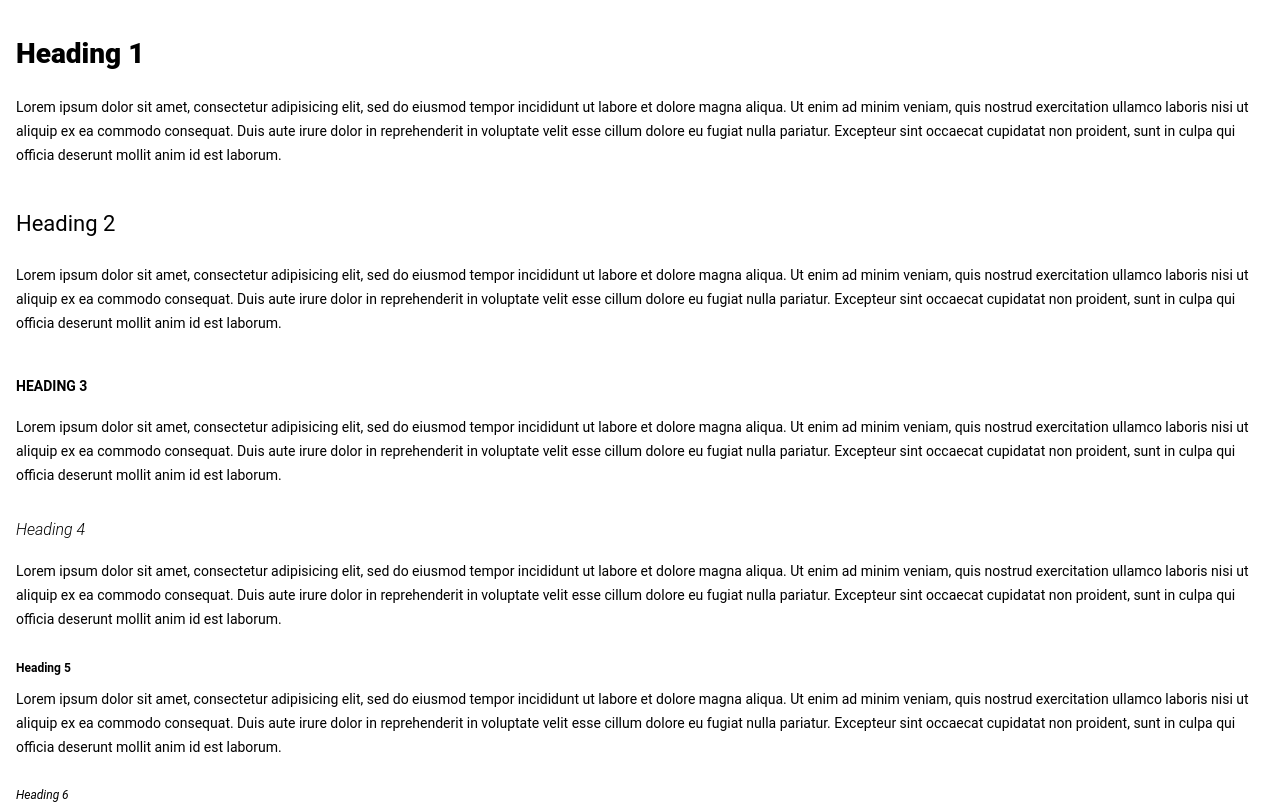
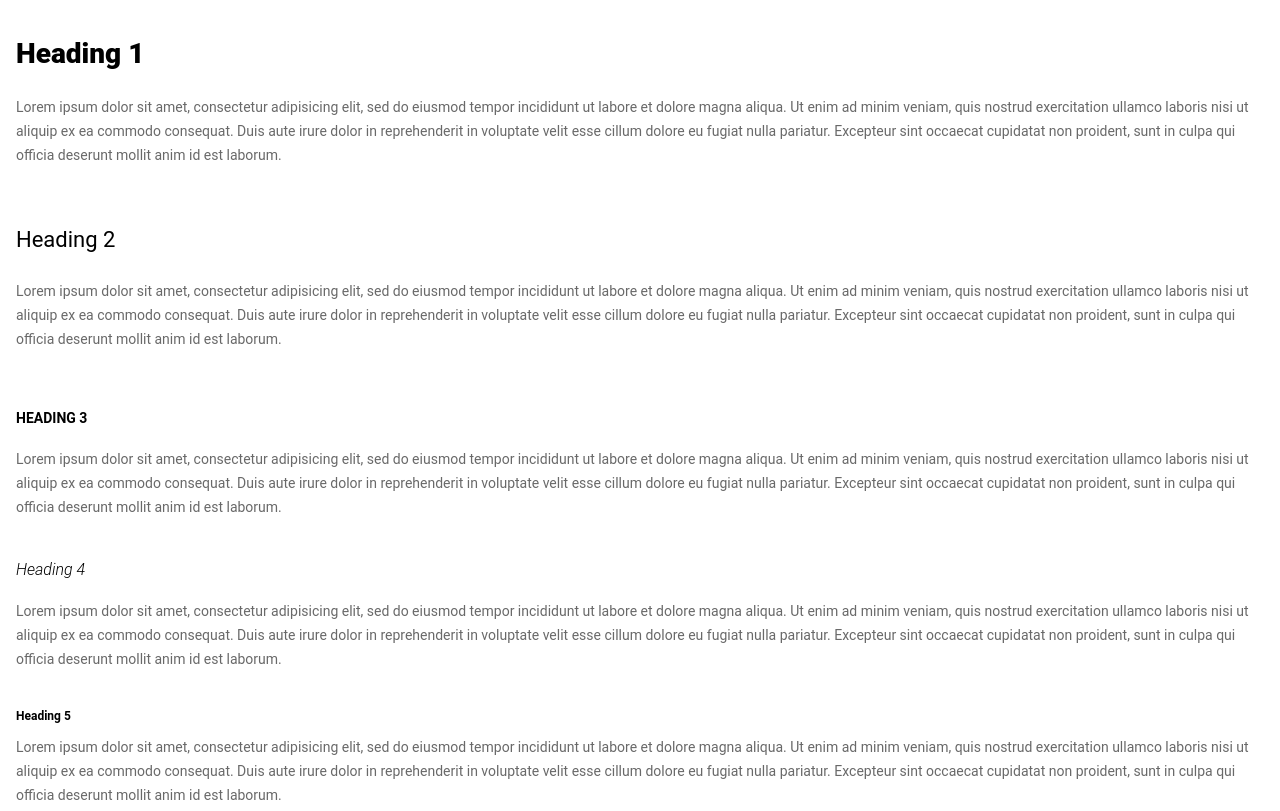
Before and after one commit to arthurra/style-guide, a website: page src/index.html in a window 1280 px wide. Shown: the top 811 px of the page. Drawn offline with nearby package versions, Linux system fonts and the light colour scheme; files that its build step writes are made by us from their sources.

Commit message:
Increase whitespace around headers

```diff
--- a/src/styles/base/_typography.scss
+++ b/src/styles/base/_typography.scss
@@ -7,32 +7,32 @@ h1 {
 h2 {
   font: $h2;
   margin-bottom: $padding;
-  padding-top: $padding;
+  padding-top: $padding * 2;
 }
 
 h3 {
   font: $h3;
   text-transform: uppercase;
   margin-bottom: $half-padding + $quarter-padding;
-  padding-top: $padding;
+  padding-top: $padding * 2;
 }
 
 h4 {
   font: $h4;
   margin-bottom: $half-padding + $quarter-padding;
-  padding-top: $half-padding
+  padding-top: $padding
 }
 
 h5 {
   font: $h5;
   margin-bottom: $half-padding;
-  padding: ($half-padding + ($quarter-padding / 2)) 0 ($quarter-padding / 2);
+  padding: ($padding + ($quarter-padding / 2)) 0 ($quarter-padding / 2);
 }
 
 h6 {
   font: $h6;
   margin-bottom: $half-padding;
-  padding: calc(#{$half-padding} + 1px) 0 calc(#{$quarter-padding} - 1px);
+  padding: calc(#{$padding} + 1px) 0 calc(#{$quarter-padding} - 1px);
 }
 
 p {
@@ -40,4 +40,5 @@ p {
   margin-top: -1px;
   margin-bottom: $padding;
   padding-bottom: 1px;
+  color: dimgray;
 }
```
Also changed, not shown: build/stylesheets/main.css, 1 other file.
